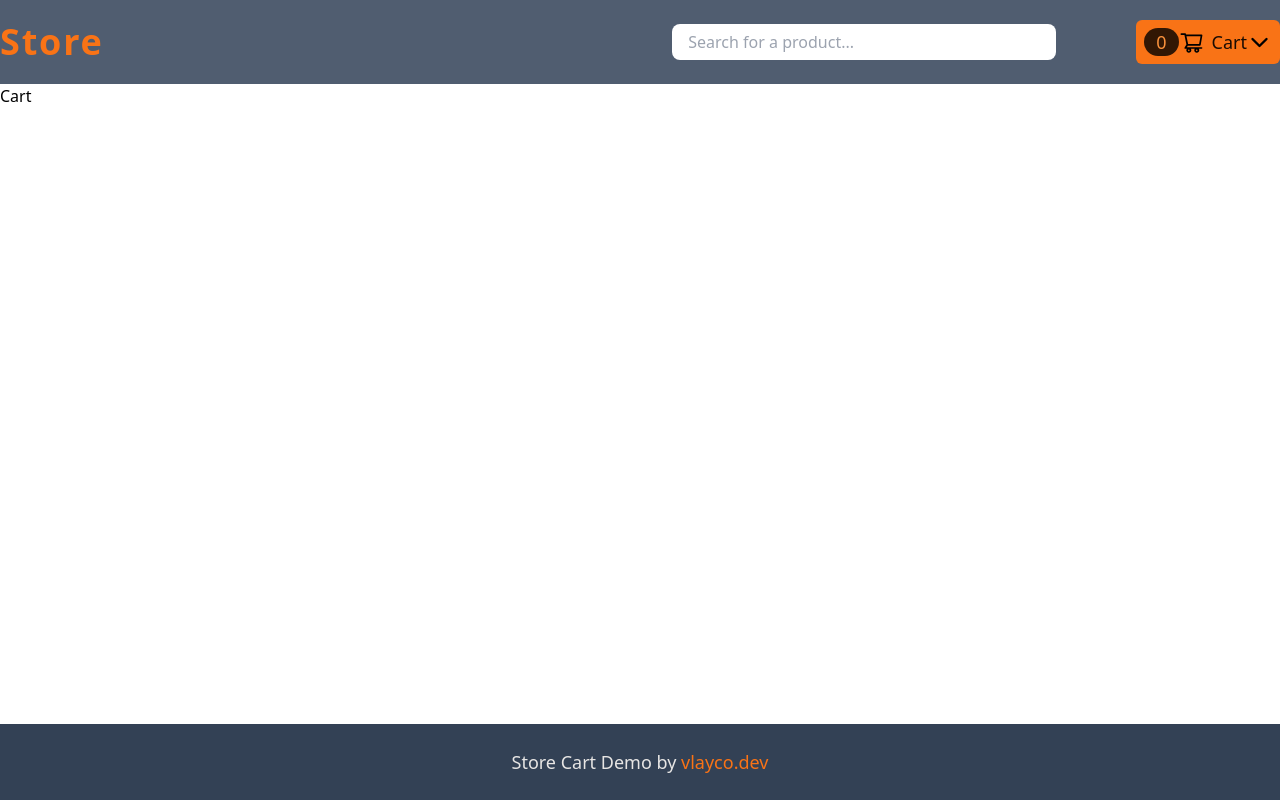
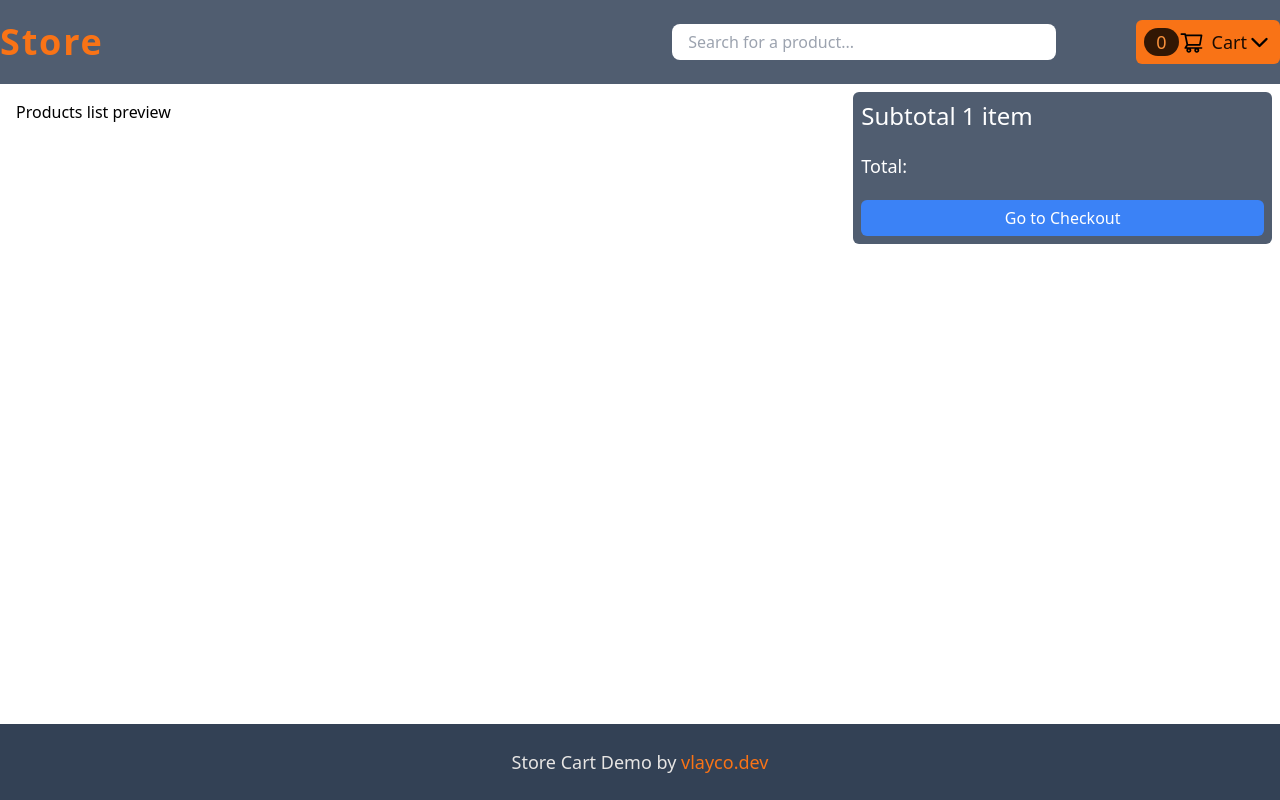
Before and after one commit to vlayco/react-cart-demo, a React (Vite) app: page /cart in a window 1280 px wide. Built offline with nearby package versions, Linux system fonts and the light colour scheme.

Commit message:
begun making cart page

```diff
--- a/src/components/pages/Cart.jsx
+++ b/src/components/pages/Cart.jsx
@@ -1,6 +1,28 @@
+import { CartState } from "../../context/Context"
+
 const Cart = () => {
+  const {
+    state: {cart},
+    dispatch
+  } = CartState()
+
+  const itemsCount = 1
+
   return (
-    <div>Cart</div>
+    <div className="flex flex-row p-2 font-light">
+
+      <div className="flex flex-row w-full space-x-2">
+        <div className="w-4/6 p-2">Products list preview</div>
+        <div className="flex flex-col p-2 w-2/6 rounded-md bg-slate-600/95 text-white">
+          <span className="text-2xl mb-5">Subtotal {itemsCount} { itemsCount < 2 ? "item" : "items" }</span>
+
+          <span className="text-lg text-white mb-5">Total: </span>
+
+          <button className="p-1.5 w-full rounded-md bg-blue-500 hover:bg-blue-600 text-white transition-all">Go to Checkout</button>
+        </div>
+      </div>
+
+    </div>
   )
 }
 
```
